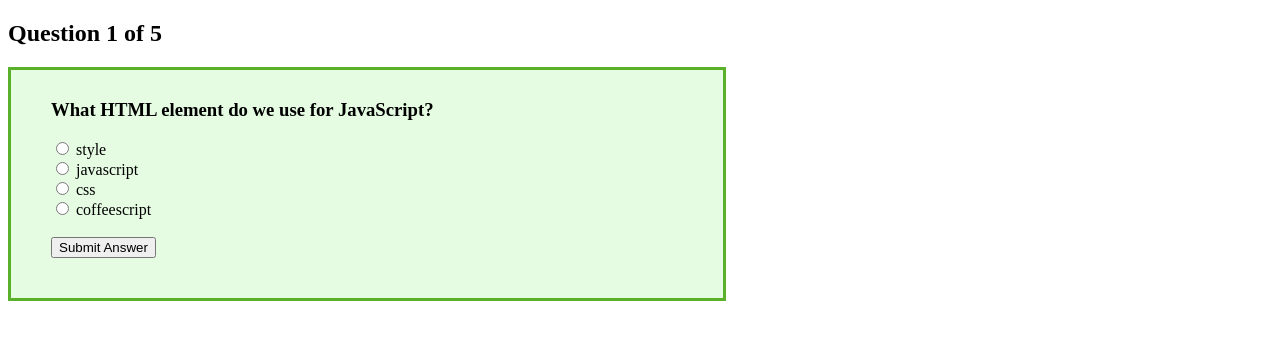
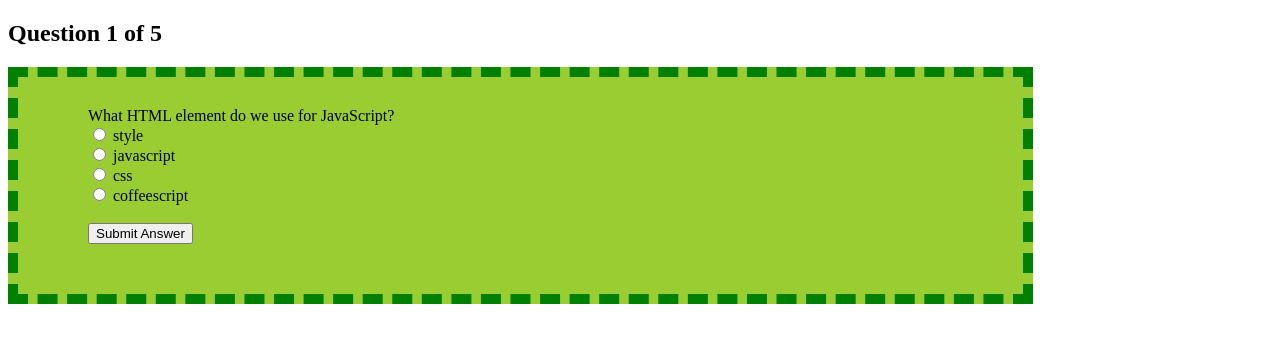
Before and after one commit to JoyUmoekpo/code-quiz, a plain HTML site: page index.html in a window 1280 px wide. Drawn offline with Linux system fonts and the light colour scheme.

Commit message:
changed css colors and js innerHTML

```diff
--- a/script.js
+++ b/script.js
@@ -67,7 +67,7 @@ function showQuestion() {
     choiceC = my_questions[cur].choiceC;
     choiceD = my_questions[cur].choiceD;
 
-    quiz.innerHTML = "<h3>" + question + "</h3>";
+    quiz.innerHTML =  question + "</br>";
 
     quiz.innerHTML += "<label> <input type='radio' name='choices' value='A'> " + choiceA + "</label><br>";
     quiz.innerHTML += "<label> <input type='radio' name='choices' value='B'> " + choiceB + "</label><br>";
@@ -80,14 +80,15 @@ function checkAnswer() {
     choices = document.getElementsByName("choices");
     for (var i = 0; i < choices.length; i++) {
         if (choices[i].checked) {
-            choices = choices[i].value;
+            choice = choices[i].value;
         }
     }
 
-    if (choices == my_questions[cur].answer) {
+    if (choice == my_questions[cur].answer) {
         correct++;
     }
     cur++;
     showQuestion();
 }
+
 window.addEventListener("load", showQuestion);
--- a/style.css
+++ b/style.css
@@ -1,5 +1,5 @@
  #quiz {
-    border:#5AB029 3px solid;
-    padding:10px 40px 40px 40px;
-    background-color:#E5FCE3;
-    width:50%;}
+    border: green 10px dashed;
+    background-color: yellowgreen;
+    padding:30px 50px 50px 70px;
+    width:70%;}
```
